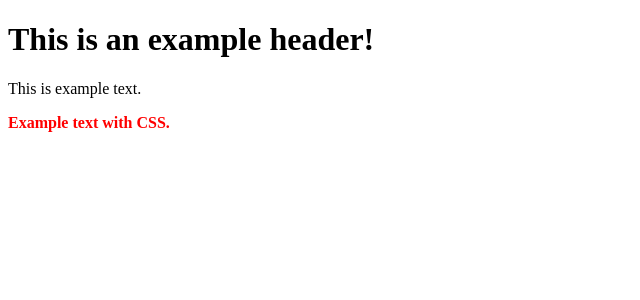
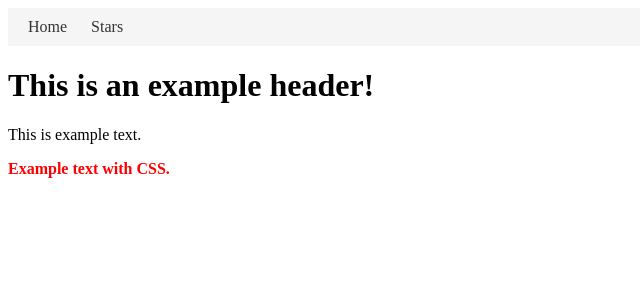
Before and after one commit to Shreyas31/celestial_outpost, a Flask app: page / in a window 1280 px wide. Shown: the top 300 px of the page, without its empty margins (0-640 px from the left). Run offline with Flask 3, Linux system fonts and the light colour scheme; some libraries are stand-ins or nearby versions.

Commit message:
Added navigation bar

```diff
--- a/templates/base.html
+++ b/templates/base.html
@@ -2,15 +2,35 @@
 <html lang="en">
   <head>
     <title>{% block title %}Base page{% endblock %}</title>
+    <style>
+      .navbar {
+        background-color: #f5f5f5;
+        padding: 10px 20px;
+      }
+
+      .navbar a {
+        color: #333;
+        text-decoration: none;
+        margin-right: 20px;
+        font-size: 16px;
+      }
+
+      .navbar a:hover {
+        text-decoration: underline;
+      }
+    </style>
     {% block style %}{% endblock %}
   </head>
   <body>
     <header>
-      <nav>
+      <nav class="navbar">
+        <!-- Include a logo maybe? -->
+        <a href="{{ url_for('home') }}">Home</a>
+        <a href="{{ url_for('star.home') }}">Stars</a>
       </nav>
     </header>
     <main>
-      {% block content %} {% endblock %}
+      {% block content %}{% endblock %}
     </main>
   </body>
 </html>
```
